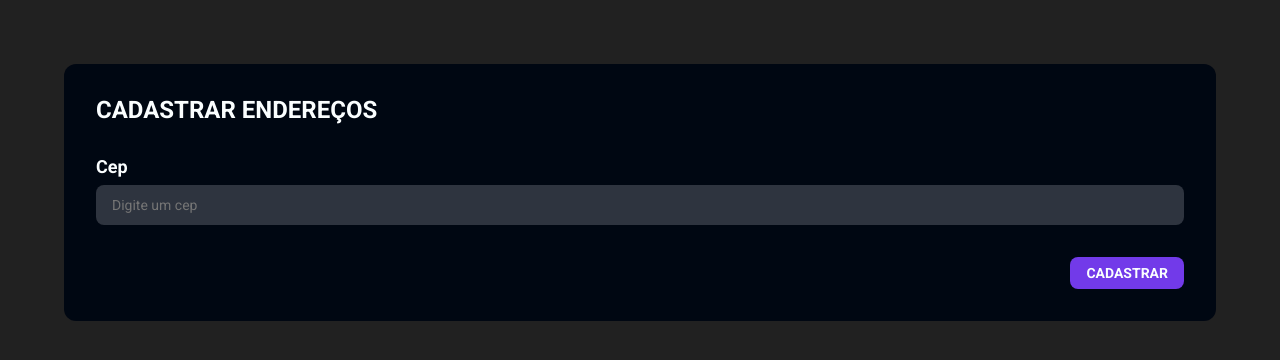
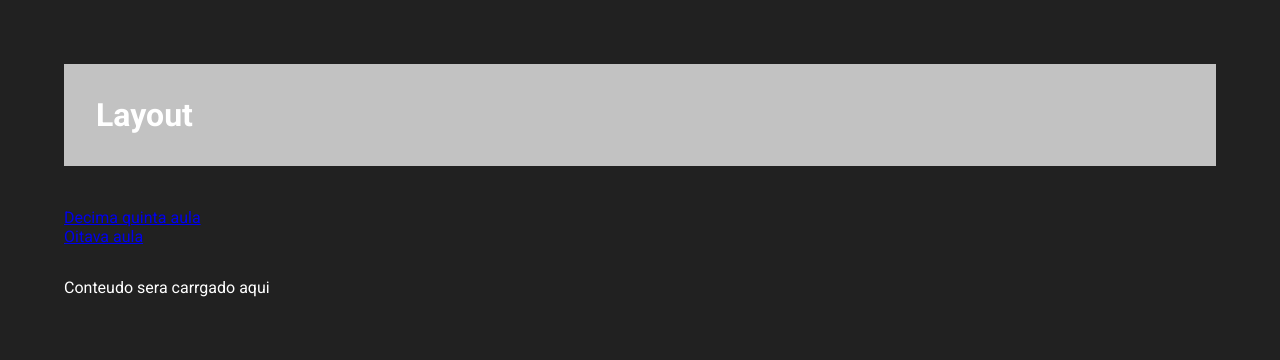
Before and after one commit to Du-devBR/CTD-5-Bimestre, a React (Vite) app in the folder Frontend-III/aula01-iniciandoReact/aula01-iniciandoReact/: page / in a window 1280 px wide. Shown: the top 360 px of the page. Built offline with nearby package versions, Linux system fonts and the light colour scheme.

Commit message:
iniciado rotas

```diff
--- a/Frontend-III/aula01-iniciandoReact/aula01-iniciandoReact/package.json
+++ b/Frontend-III/aula01-iniciandoReact/aula01-iniciandoReact/package.json
@@ -12,6 +12,7 @@
     "phosphor-react": "^1.4.1",
     "react": "^18.2.0",
     "react-dom": "^18.2.0",
+    "react-router-dom": "^6.4.3",
     "sass": "^1.55.0"
   },
   "devDependencies": {
--- a/Frontend-III/aula01-iniciandoReact/aula01-iniciandoReact/src/App.jsx
+++ b/Frontend-III/aula01-iniciandoReact/aula01-iniciandoReact/src/App.jsx
@@ -1,3 +1,6 @@
+import {createBrowserRouter, RouterProvider, Route,} from "react-router-dom";
+
+
 // import { LoginPage } from "./pages/Login"
 // import { SegundaAula } from "./aulas/SegundaAula"
 // import { TerceiraAula } from "./aulas/TerceiraAula/TerceiraAula"
@@ -6,12 +9,32 @@ import { OitavaAula } from "./aulas/OitavaAula"
 import { QuartaAula } from "./aulas/QuartaAula"
 import { QuintaAula } from "./aulas/QuintaAula"
 import { SetimaAula } from "./aulas/SetimaAula"
+import { MainAppLayout } from "./components/MainAppLayout";
 
 export function App() {
 
+  const appRouter = createBrowserRouter([
+    {
+      path: "",
+      element: <MainAppLayout />,
+
+      //utilizar para quando um componente utiliza outros componentes como filhas
+      children: [
+        {
+          path: 'decima-quinta-aula',
+          element: <DecimaQuintaAula />
+        },
+        {
+          path: 'oitava-aula',
+          element: <OitavaAula />
+        }
+      ]
+    },
+  ]);
+
   return (
     <>
-      <DecimaQuintaAula />
+      <RouterProvider router={appRouter} />
     </>
   )
 }
--- /dev/null
+++ b/Frontend-III/aula01-iniciandoReact/aula01-iniciandoReact/src/components/MainAppLayout/index.jsx
@@ -0,0 +1,27 @@
+import { Link, Outlet } from 'react-router-dom'
+import './style.sass'
+
+export function MainAppLayout(){
+  return(
+    <div className='main-layout-component'>
+      <header>
+        <h1>Layout</h1>
+        <ul>
+          <li>
+            {/* link podemos encaminhar uma lista e direcionar para o componente referente */}
+            <Link to="decima-quinta-aula">Decima quinta aula</Link>
+          </li>
+          <li>
+            <Link to="oitava-aula">Oitava aula</Link>
+          </li>
+        </ul>
+      </header>
+      <main className='main-layout-component-header'>
+        <p>Conteudo sera carrgado aqui</p>
+        {/* outlet serve para criar as rotas dentro co campo */}
+        <Outlet />
+
+      </main>
+    </div>
+  )
+}
--- /dev/null
+++ b/Frontend-III/aula01-iniciandoReact/aula01-iniciandoReact/src/components/MainAppLayout/style.sass
@@ -0,0 +1,13 @@
+.main-layout-component
+  margin-bottom: 32px
+  header
+    margin-bottom: 32px
+    h1
+      color: #fff
+      margin-bottom: 42px
+      background-color: #c2c2c2
+      padding: 32px
+
+  .main-layout-component-header
+    color: #fff
+    margin-bottom: 42px
```
Also changed, not shown: Frontend-III/aula01-iniciandoReact/aula01-iniciandoReact/src/aulas/DecimaQuintaAula/index.jsx (+6 -5 lines), 1 other file (tests, documents, lock files or other folders).
